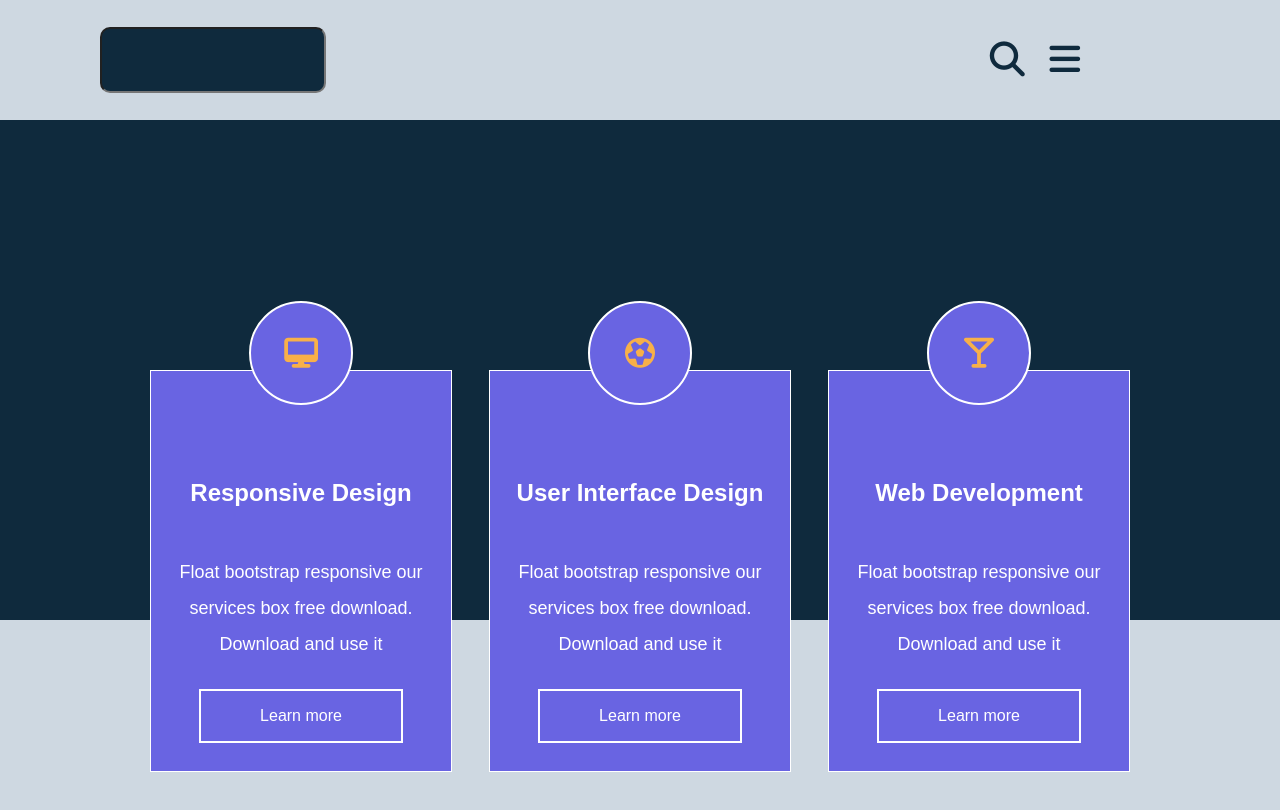
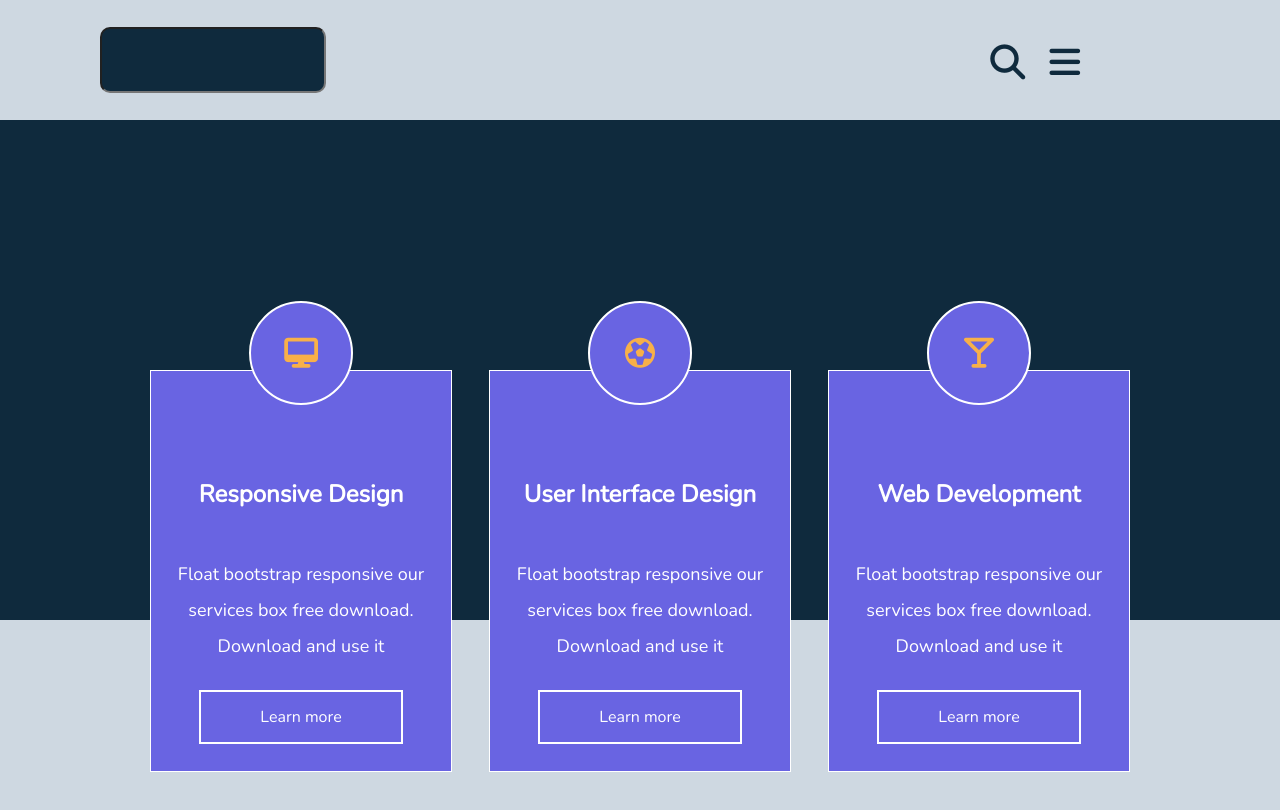
Before and after one commit to levchenkoandrey/Lesson_1_HTML, a plain HTML site: page HomeWorkOkten/lesson_3/index.html in a window 1280 px wide. Drawn offline with nearby package versions, Linux system fonts and the light colour scheme.

Commit message:
Add and Did Lesson_3.1

```diff
--- a/HomeWorkOkten/lesson_3/index.html
+++ b/HomeWorkOkten/lesson_3/index.html
@@ -5,8 +5,11 @@
     <meta name="viewport"
           content="width=device-width, user-scalable=no, initial-scale=1.0, maximum-scale=1.0, minimum-scale=1.0">
     <meta http-equiv="X-UA-Compatible" content="ie=edge">
+    <link rel="preconnect" href="https://fonts.googleapis.com">
+    <link rel="preconnect" href="https://fonts.gstatic.com" crossorigin>
+    <link href="https://fonts.googleapis.com/css2?family=Baloo+2:wght@800&family=Nunito&display=swap" rel="stylesheet">
     <link rel="stylesheet" href="style.css">
-    <title>Document</title>
+    <title>lesson_3</title>
 </head>
 <body>
     <header>
```
